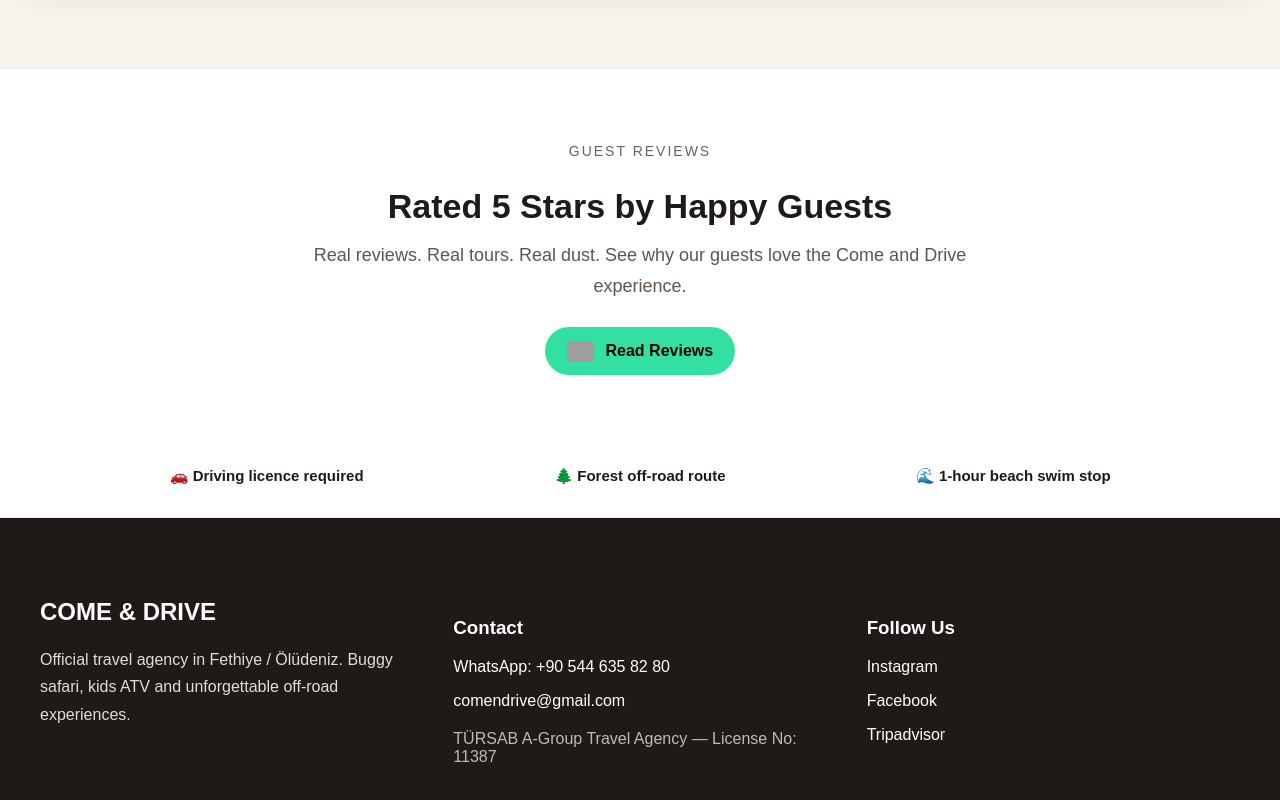
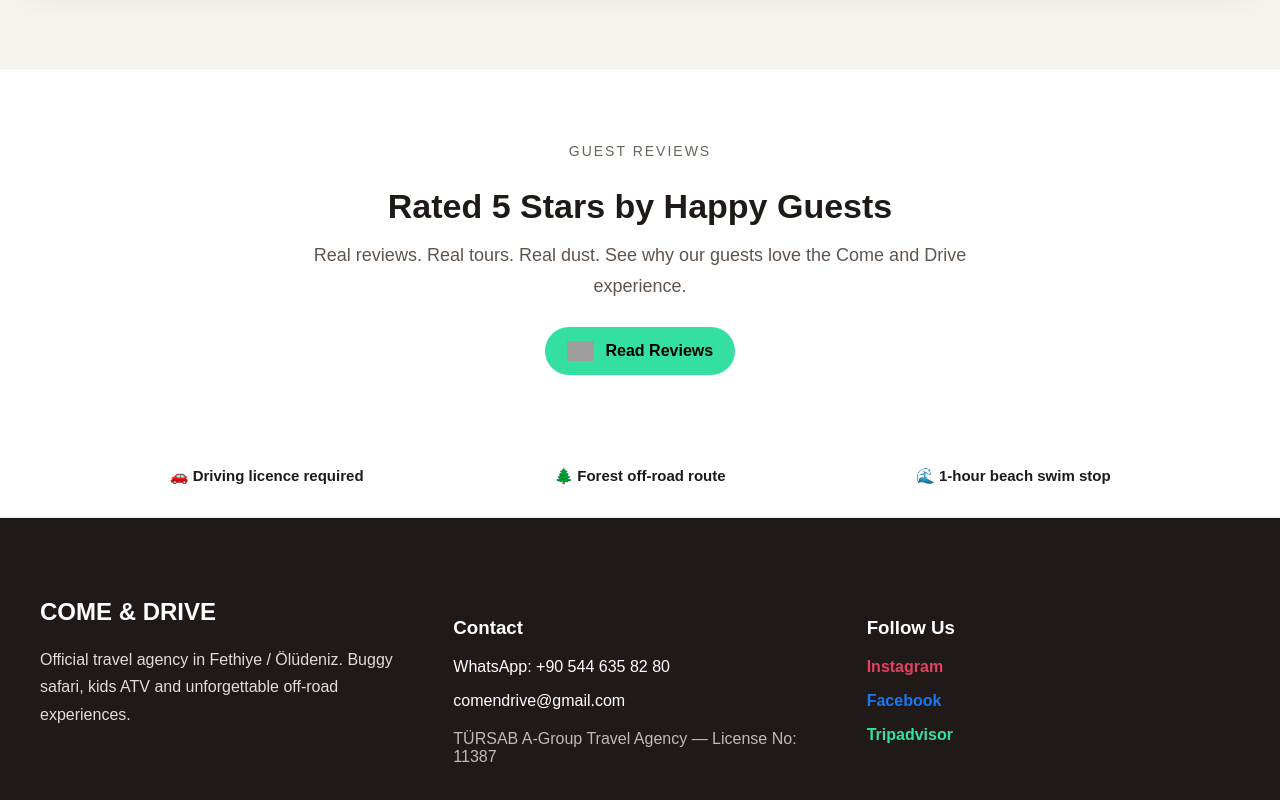
Before and after one commit to comendrive-a11y/comendrive-a11y, a Next.js app: page / in a window 1280 px wide. Shown: the part 2079-2879 px from the top of the page. Built offline with nearby package versions, Linux system fonts and the light colour scheme; grey boxes are pictures that could not be loaded.

Commit message:
Update page.tsx

```diff
--- a/app/page.tsx
+++ b/app/page.tsx
@@ -518,7 +518,7 @@ export default function HomePage() {
     href="https://www.instagram.com/comeanddrive"
     target="_blank"
     rel="noreferrer"
-          style={{ color: "#fff", textDecoration: "none" }}
+    style={{ color: "#E4405F", textDecoration: "none", fontWeight: 600 }}
   >
     Instagram
   </a>
@@ -529,7 +529,7 @@ export default function HomePage() {
     href="https://www.facebook.com/comendrivetravel"
     target="_blank"
     rel="noreferrer"
-          style={{ color: "#fff", textDecoration: "none" }}
+    style={{ color: "#1877F2", textDecoration: "none", fontWeight: 600 }}
   >
     Facebook
   </a>
@@ -540,7 +540,7 @@ export default function HomePage() {
     href="https://www.tripadvisor.com/Attraction_Review-g298031-d17689087-Reviews-COME_DRIVE-Fethiye_Mugla_Province_Turkish_Aegean_Coast.html"
     target="_blank"
     rel="noreferrer"
-          style={{ color: "#fff", textDecoration: "none" }}
+    style={{ color: "#34E0A1", textDecoration: "none", fontWeight: 600 }}
   >
     Tripadvisor
   </a>
```
Lines whose indentation alone changed are shown as unchanged.
